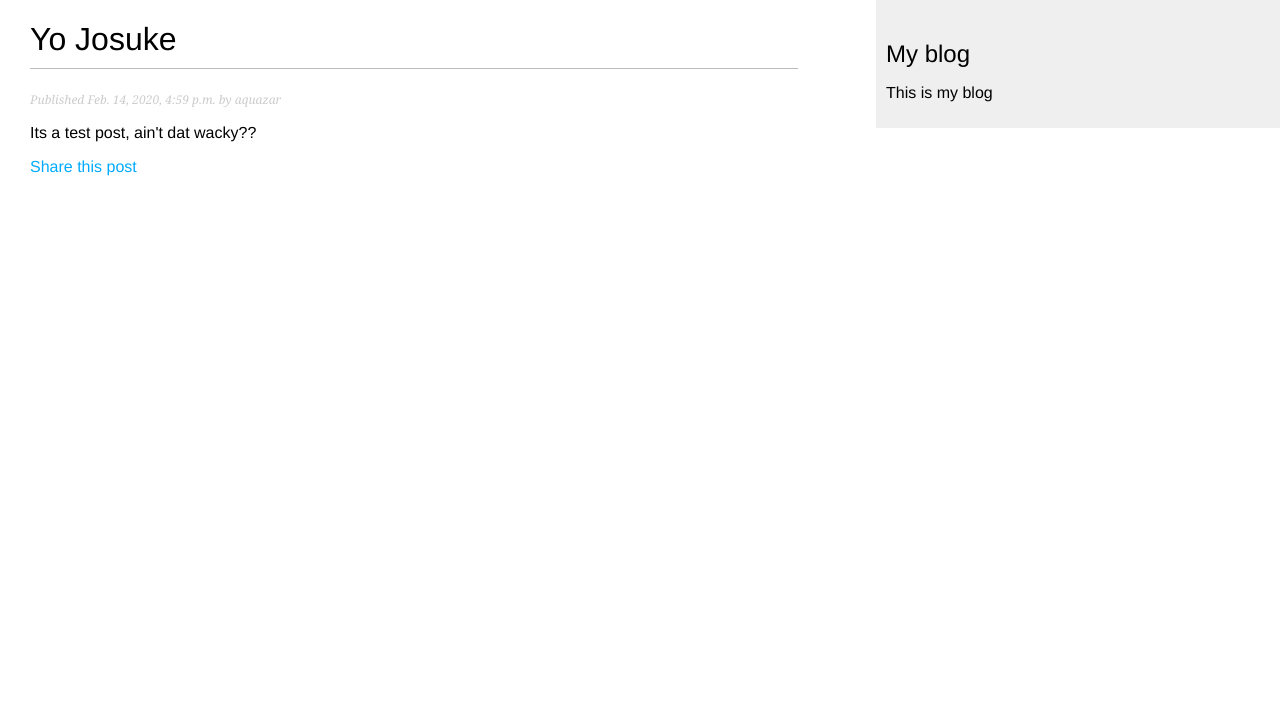
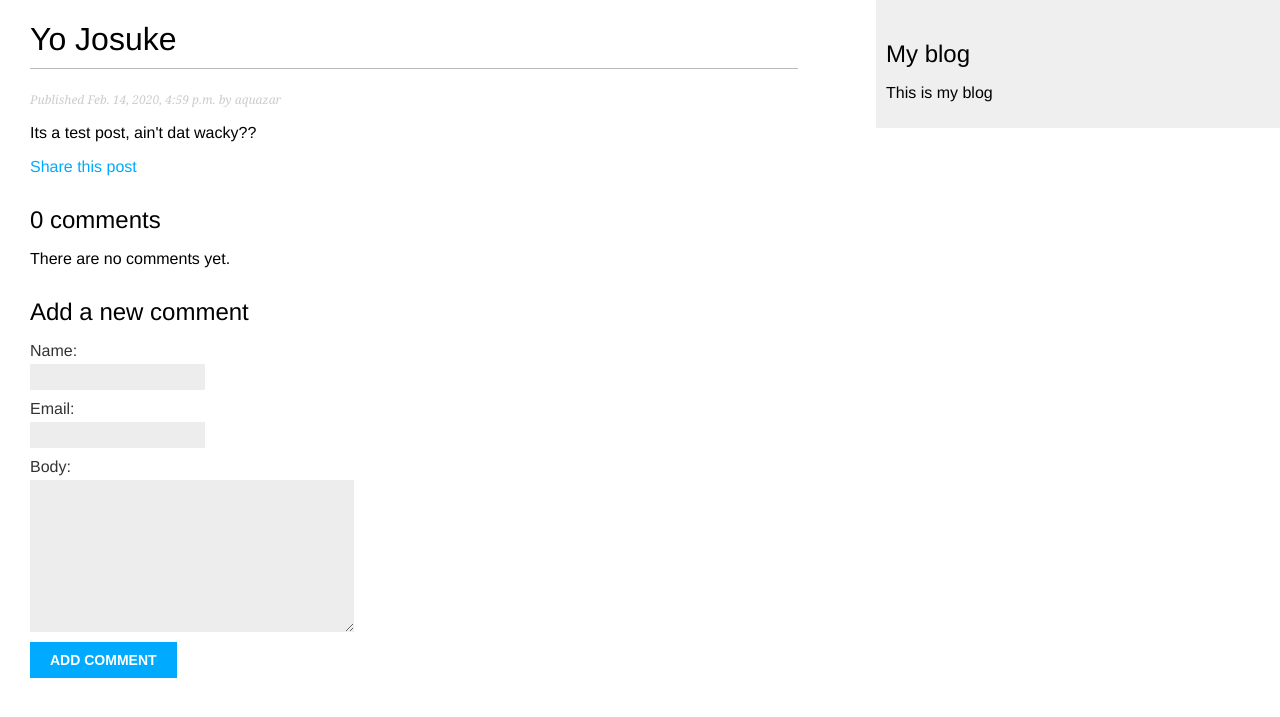
Before and after one commit to AQuaZar/django-practice, a Django app: a page that uses blogapp/mysite/blog/templates/blog/post/detail.html in a window 1280 px wide. Shown: the top 717 px of the page. Run offline with Django 3.2, Linux system fonts and the light colour scheme; data comes from the database, SQL or seed files in the repository; both versions use the stored data as it was after the commit.

Commit message:
Complete post_detail template to display comments and render new comment form

```diff
--- a/blogapp/mysite/blog/templates/blog/post/detail.html
+++ b/blogapp/mysite/blog/templates/blog/post/detail.html
@@ -13,4 +13,32 @@
         Share this post
     </a>
 </p>
+{% with comments.count as total_comments %}
+    <h2>
+        {{ total_comments }} comment{{total_comments|pluralize }}
+    </h2>
+{% endwith %}
+{% for comment in comments %}
+    <div class = "comment">
+        <p class="info">
+            Comment {{ forloop.counter }} by {{ comment.name }}
+            {{ comment.created }}
+        <p>
+        {{ comment.body|linebreaks }}
+    </div>
+{% empty %}
+    <p>There are no comments yet.</p>
+{% endfor %}
+
+{% if new_comment %}
+    <h2>Your comment has been added.</h2>
+{% else %}
+    <h2>Add a new comment</h2>
+    <form action="." method="post">
+        {{ comment_form.as_p }}
+        {% csrf_token %}
+        <p><input type="submit" value="Add comment"></p>
+    </form>
+{% endif %}
+
 {% endblock %}
```
Also changed, not shown: blogapp/mysite/db.sqlite3.
